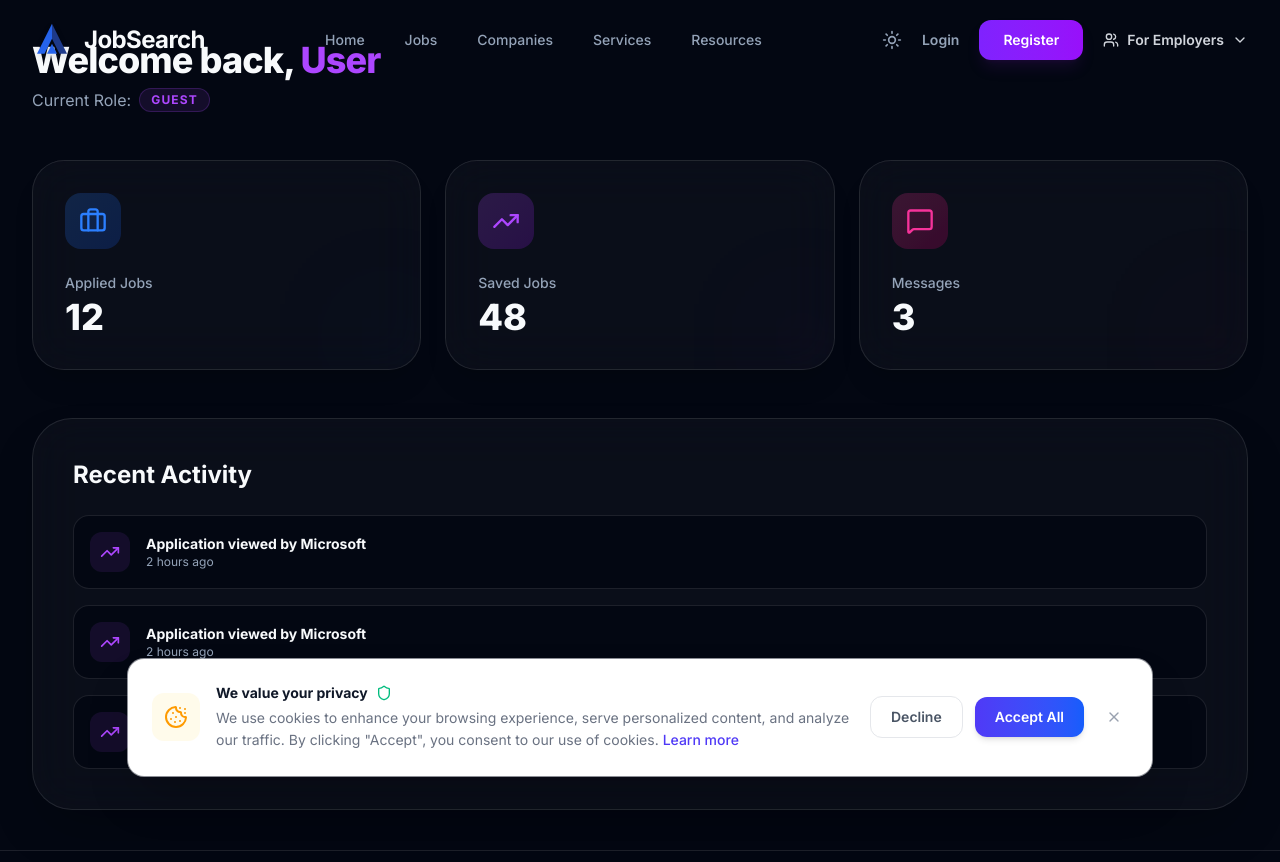
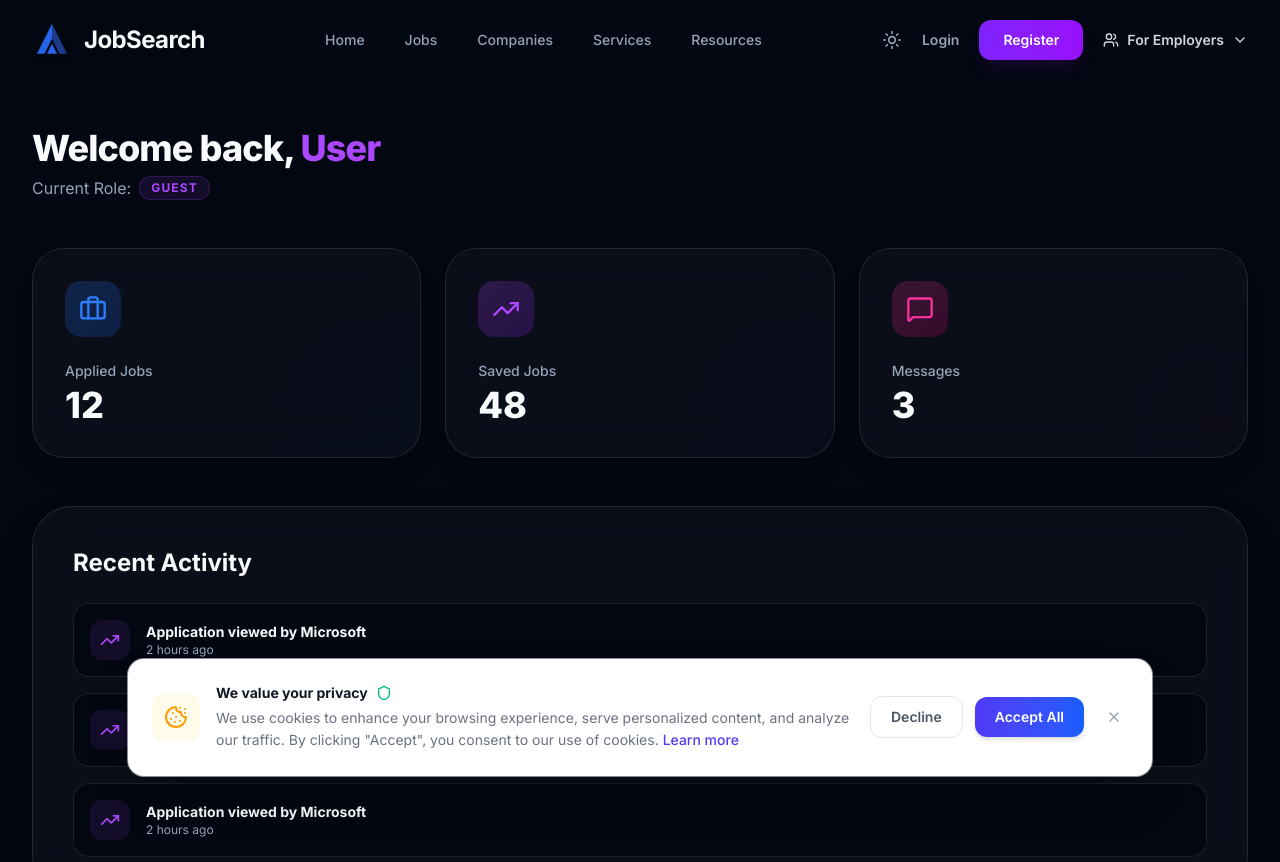
Before and after one commit to sanjeetkumarcodethrust/jobportal-Frontend, a React (Vite) app: page /dashboard in a window 1280 px wide. Shown: the top 862 px of the page. Built offline with nearby package versions, Linux system fonts and the light colour scheme.

Commit message:
Adjust padding in Dashboard component for improved layout

```diff
--- a/src/pages/Dashboard.jsx
+++ b/src/pages/Dashboard.jsx
@@ -31,7 +31,7 @@ const Dashboard = () => {
   ];
 
   return (
-    <div className="bg-[var(--color-bg)] min-h-screen py-10 transition-colors duration-500">
+    <div className="bg-[var(--color-bg)] min-h-screen pt-32 pb-10 transition-colors duration-500">
       <div className="max-w-7xl mx-auto px-4 sm:px-6 lg:px-8">
         <motion.div
           initial={{ opacity: 0, x: -20 }}
```
